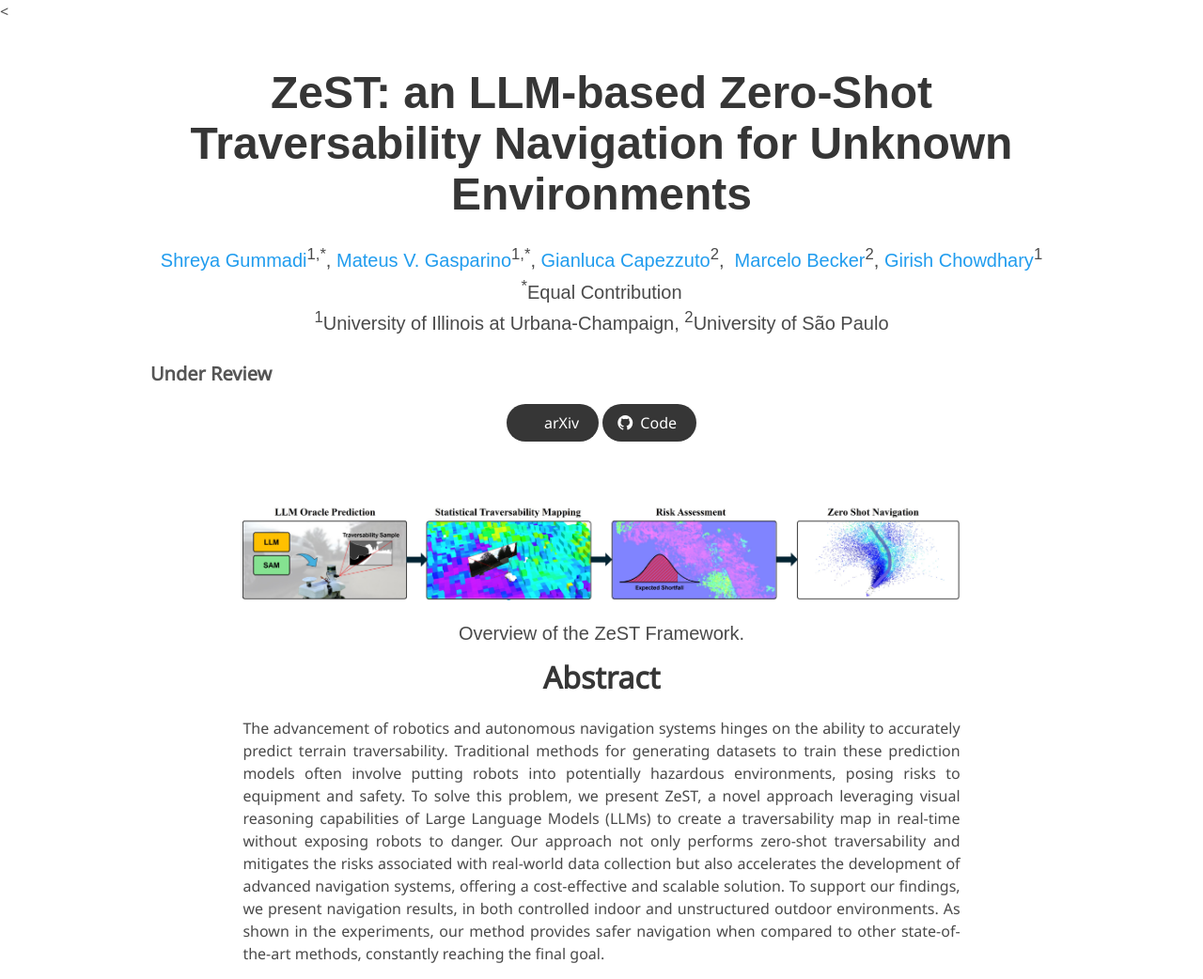
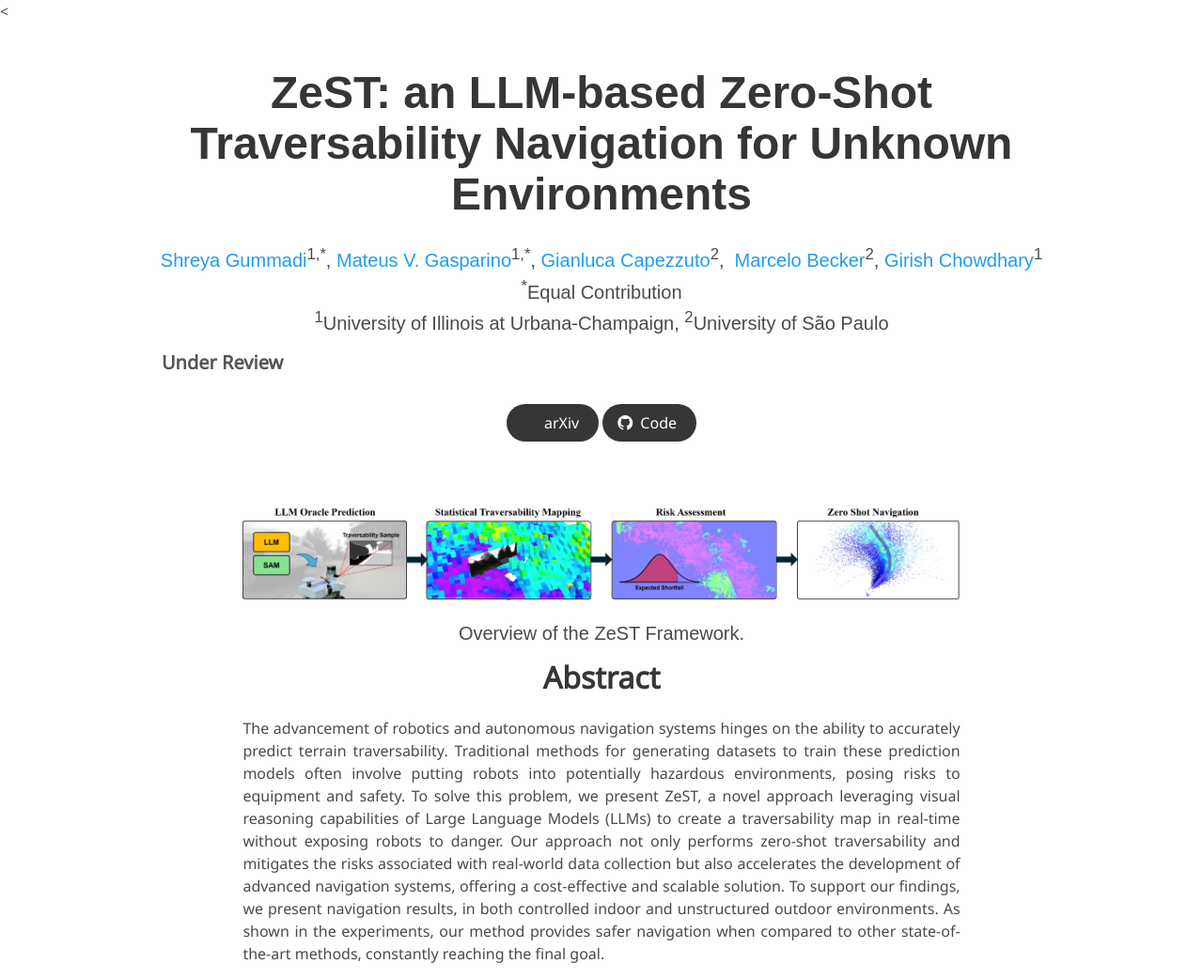
Before and after one commit to shreyagummadi/zest.github.io, a plain HTML site: page index.html in a window 1280 px wide. Shown: the top 1042 px of the page at 94% size. Drawn offline with nearby package versions, Linux system fonts and the light colour scheme; some icons are missing; a web font is replaced by a local one.

Commit message:
updated website

```diff
--- a/index.html
+++ b/index.html
@@ -71,8 +71,9 @@
           </div>
 
           <div class="is-size-5 publication-venue">
-            <div class="column has-text-centered"></div>
+            <div class="column has-text-centered">
             Under Review
+            </div>
           </div>
 
           <div class="column has-text-centered">
```
